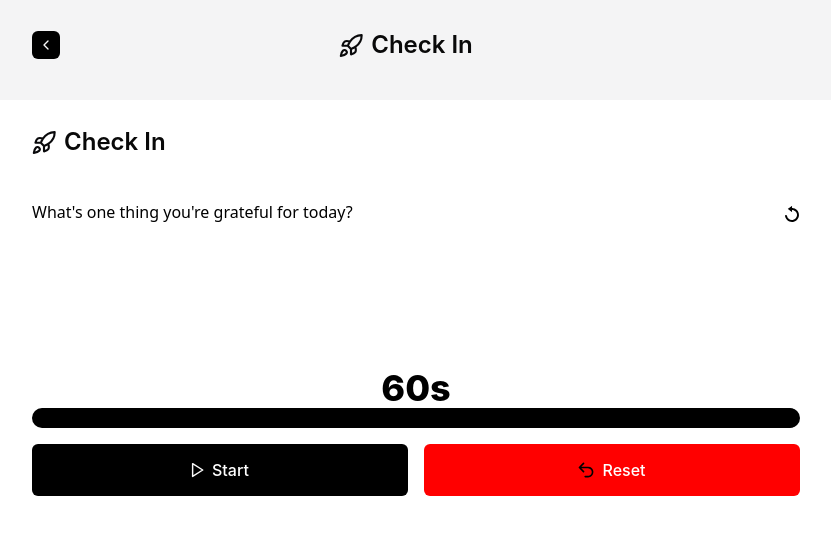
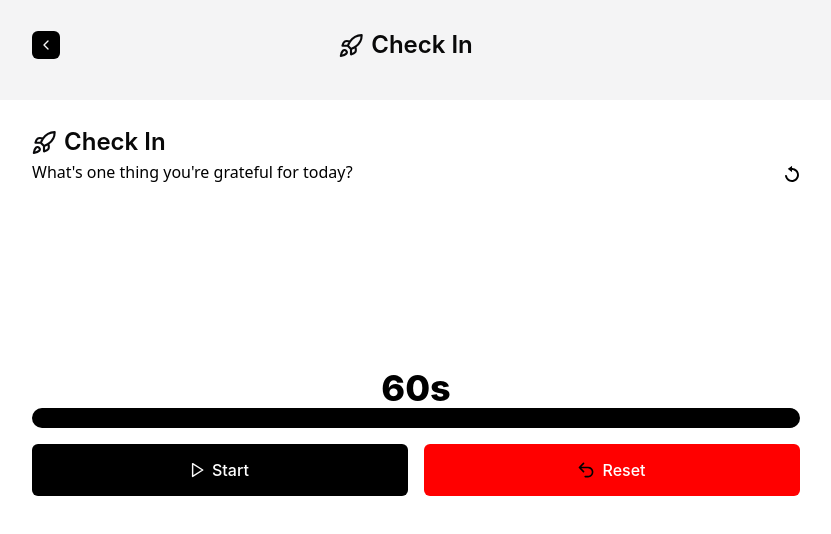
Before and after one commit to Juandr0/CheckIn-work-test, a React (Vite) app: page /#/exercise in a window 1280 px wide. Both pictures are taken after a click on the button "Start". Shown: the top 534 px of the page, without its empty margins (224-1055 px from the left). Built offline with nearby package versions, Linux system fonts and the light colour scheme.

Commit message:
refactored timer component

```diff
--- a/src/pages/timer/Timer.tsx
+++ b/src/components/timer/Timer.tsx
@@ -1,29 +1,21 @@
 import { useState, useEffect, useRef } from 'react';
-import Button, { ButtonColor } from '../../components/Button/Button';
+import Button, { ButtonColor } from '../button/Button';
 import PlayIcon from '../../assets/Play.svg';
 import PauseIcon from '../../assets/Pause.svg';
 import ResetIcon from '../../assets/Restart.svg';
-import ReloadIcon from '../../assets/Reload.svg';
-import { IExercise } from '../../types/IExercise';
-import getRandomIndex from '../../services/getRandomIndex/getRandomIndex';
 import React from "react";
 
-interface TimerProps {
-    exercise: IExercise;
+interface ITimer {
+    countdownTime: number
 }
 
-const Timer: React.FC<TimerProps> = ({ exercise }) => {
-    const countdownTime = exercise.questions?.secondsPerQuestion ?? 60;
+const Timer: React.FC<ITimer> = ({ countdownTime }) => {
     const [isRunning, setIsRunning] = useState(false);
     const [remainingTime, setRemainingTime] = useState(countdownTime);
     const intervalRef = useRef<number | null>(null);
     const percentage = (remainingTime / countdownTime) * 100;
     const inversePercentage = 100 - percentage;
-    const [question, setQuestion] = useState(() =>
-        exercise?.questions?.questions.length
-            ? getRandomIndex(exercise.questions.questions)
-            : ''
-    );
+
 
     useEffect(() => {
         if (isRunning) {
@@ -60,23 +52,10 @@ const Timer: React.FC<TimerProps> = ({ exercise }) => {
         setRemainingTime(countdownTime);
     };
 
-    const displayNewQuestion = () => {
-        if (exercise?.questions?.questions.length) {
-            setQuestion(getRandomIndex(exercise.questions.questions));
-        }
-        resetTimer();
-    };
-
     return (
 
         <div className="w-full pt-10">
-            <div className='flex justify-between items-start'>
-                <span>{question}</span>
-                <button onClick={displayNewQuestion}>
-                    <img src={ReloadIcon} alt="Refresh question" className='h-4 w-4 mt-1.5' />
-                </button>
-            </div>
-            <div className="text-center xlTitle mt-36">
+            <div className="text-center xlTitle">
                 {remainingTime}s
             </div>
             <div
--- a/src/pages/exercise/Exercise.tsx
+++ b/src/pages/exercise/Exercise.tsx
@@ -1,12 +1,12 @@
 import { useEffect, useState } from 'react';
 import Play from '../../assets/Play.svg';
 import Rocket from '../../assets/Rocket.svg';
-import Button, { ButtonColor } from '../../components/Button/Button';
+import Button, { ButtonColor } from '../../components/button/Button';
 import Header from '../../components/header/Header';
 import { IExercise } from '../../types/IExercise';
 import { useParams } from 'react-router-dom';
 import getExerciseById from '../../services/mockApi/exercises';
-import Timer from '../timer/Timer';
+import QuestionsWithTimer from '../questionsWithTimer/QuestionsWithTimer';
 
 
 // Renders exercise details & displays the corresponding excercise type
@@ -92,9 +92,7 @@ function ExerciseContent({ exercise }: { exercise: IExercise }) {
     switch (exercise.type) {
         case 'questionsWithTimer':
             return (
-                <div className='flex-1 flex items-center justify-center'>
-                    <Timer exercise={exercise} />
-                </div>
+                <QuestionsWithTimer exercise={exercise} />
             );
         default:
             return <div>Exercise not implemented yet</div>;
--- /dev/null
+++ b/src/pages/questionsWithTimer/QuestionsWithTimer.tsx
@@ -0,0 +1,39 @@
+import { useState } from 'react';
+import ReloadIcon from '../../assets/Reload.svg';
+import getRandomIndex from '../../services/getRandomIndex/getRandomIndex';
+import { IExercise } from '../../types/IExercise';
+import Timer from '../../components/timer/Timer';
+
+interface QuestionsWithTimerProps {
+    exercise: IExercise;
+}
+
+const QuestionsWithTimer: React.FC<QuestionsWithTimerProps> = ({ exercise }) => {
+    const [question, setQuestion] = useState(() =>
+        exercise?.questions?.questions.length
+            ? getRandomIndex(exercise.questions.questions)
+            : ''
+    );
+
+    const displayNewQuestion = () => {
+        if (exercise?.questions?.questions.length) {
+            setQuestion(getRandomIndex(exercise.questions.questions));
+        }
+    };
+
+    return (
+        <div>
+            <div className='flex items-start justify-between mb-36'>
+                <span>{question}</span>
+                <button onClick={displayNewQuestion}>
+                    <img src={ReloadIcon} alt="Refresh question" className='h-4 w-4 mt-1.5' />
+                </button>
+            </div>
+            <Timer countdownTime={exercise.questions?.secondsPerQuestion ?? 60} />
+        </div>
+
+
+    )
+}
+
+export default QuestionsWithTimer
```
